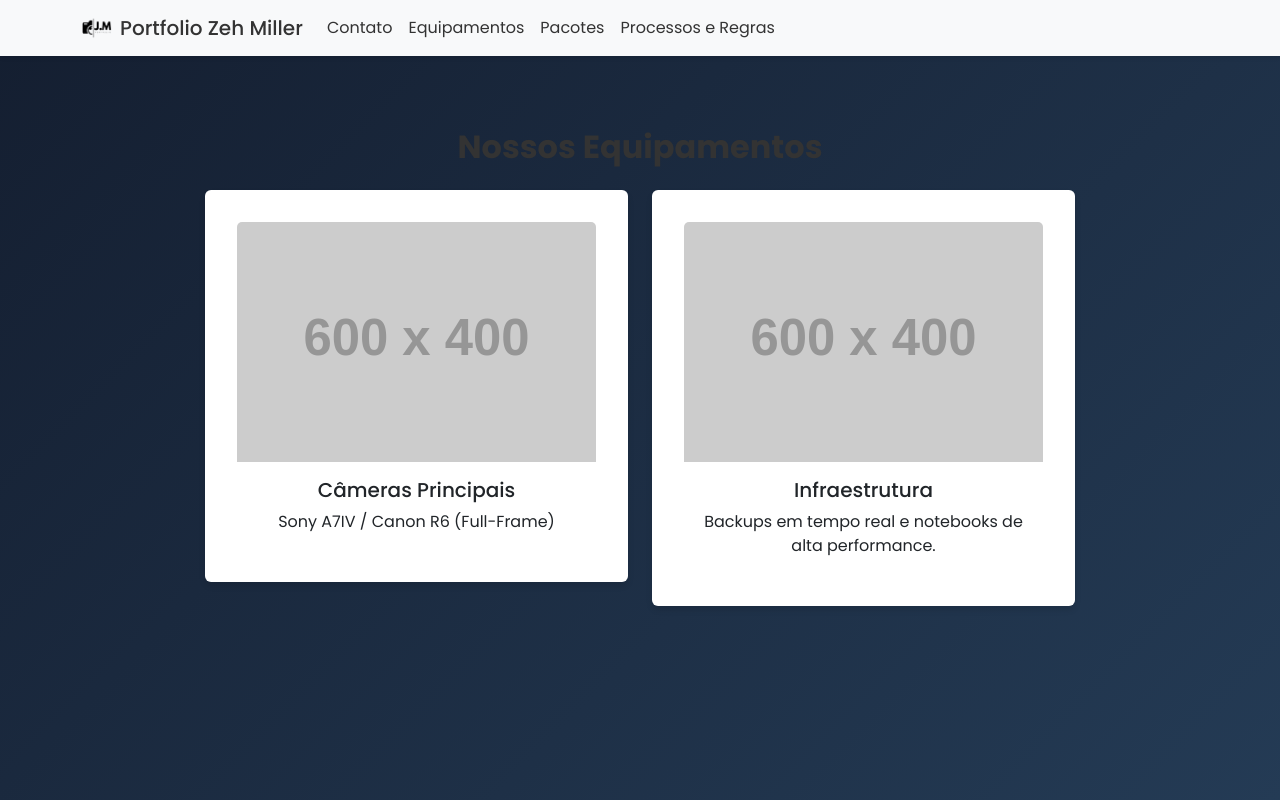
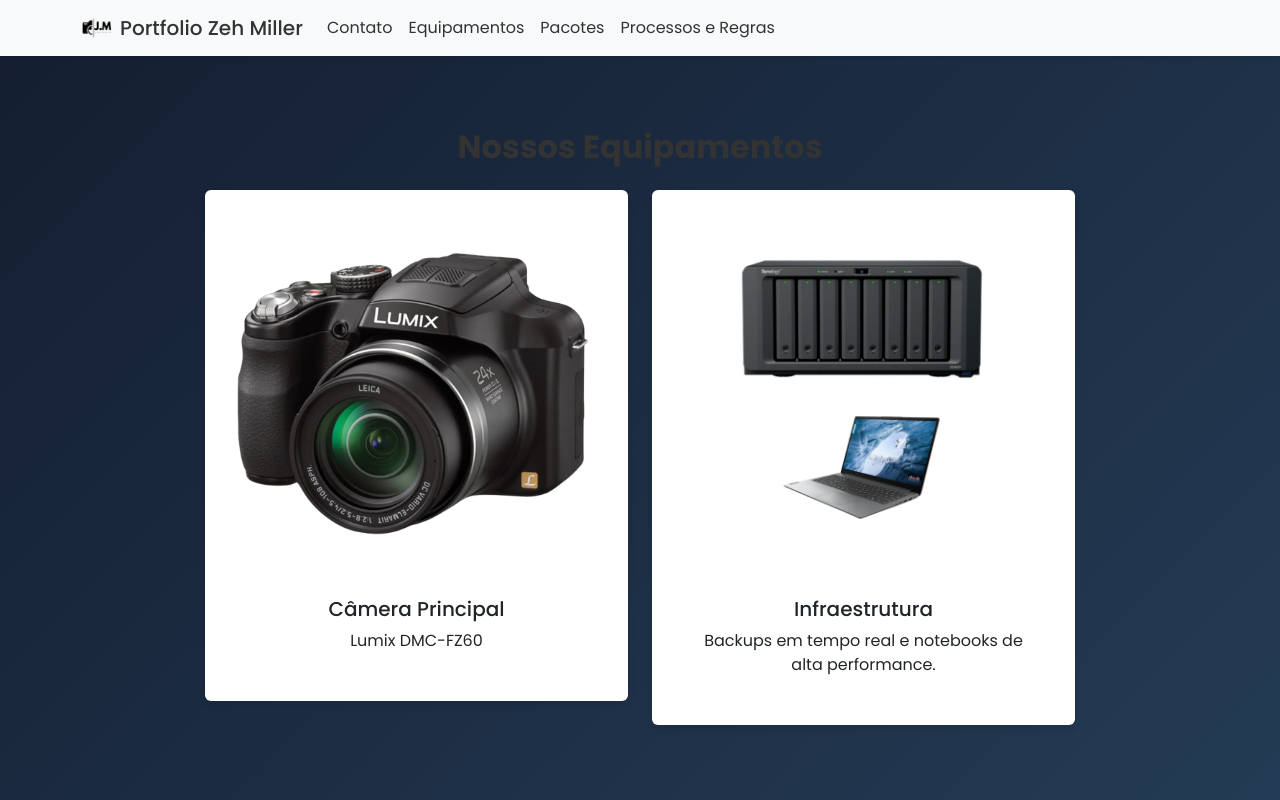
Before and after one commit to JosefinoXp/TDS-Trabalho2, a React (Vite) app: page /Equipamentos in a window 1280 px wide. Built offline with nearby package versions, Linux system fonts and the light colour scheme.

Commit message:
Adicionado imagens na aba equipamentos

```diff
--- a/src/components/SobreNos/EquipamentosPage.jsx
+++ b/src/components/SobreNos/EquipamentosPage.jsx
@@ -8,17 +8,17 @@
              <Row className="justify-content-center">
                 <Col md={6}>
                     <Card className="sn-equip-card">
-                        <Card.Img variant="top" src="https://placehold.co/600x400?text=Camera+Mirrorless" />
+                        <Card.Img variant="top" src="../DMC-FZ-60.png" />
                         <Card.Body>
-                            <Card.Title>Câmeras Principais</Card.Title>
-                            <Card.Text>Sony A7IV / Canon R6 (Full-Frame)</Card.Text>
+                            <Card.Title>Câmera Principal</Card.Title>
+                            <Card.Text>Lumix DMC-FZ60</Card.Text>
                         </Card.Body>
                     </Card>
                 </Col>
 
                 <Col md={6}>
                     <Card className="sn-equip-card">
-                        <Card.Img variant="top" src="https://placehold.co/600x400?text=Backup+e+Edicao" />
+                        <Card.Img variant="top" src="../Server+Notebook.png" />
                         <Card.Body>
                             <Card.Title>Infraestrutura</Card.Title>
                             <Card.Text>
```
Also changed, not shown: public/DMC-FZ-60.png (added), public/Server+Notebook.png (added).
